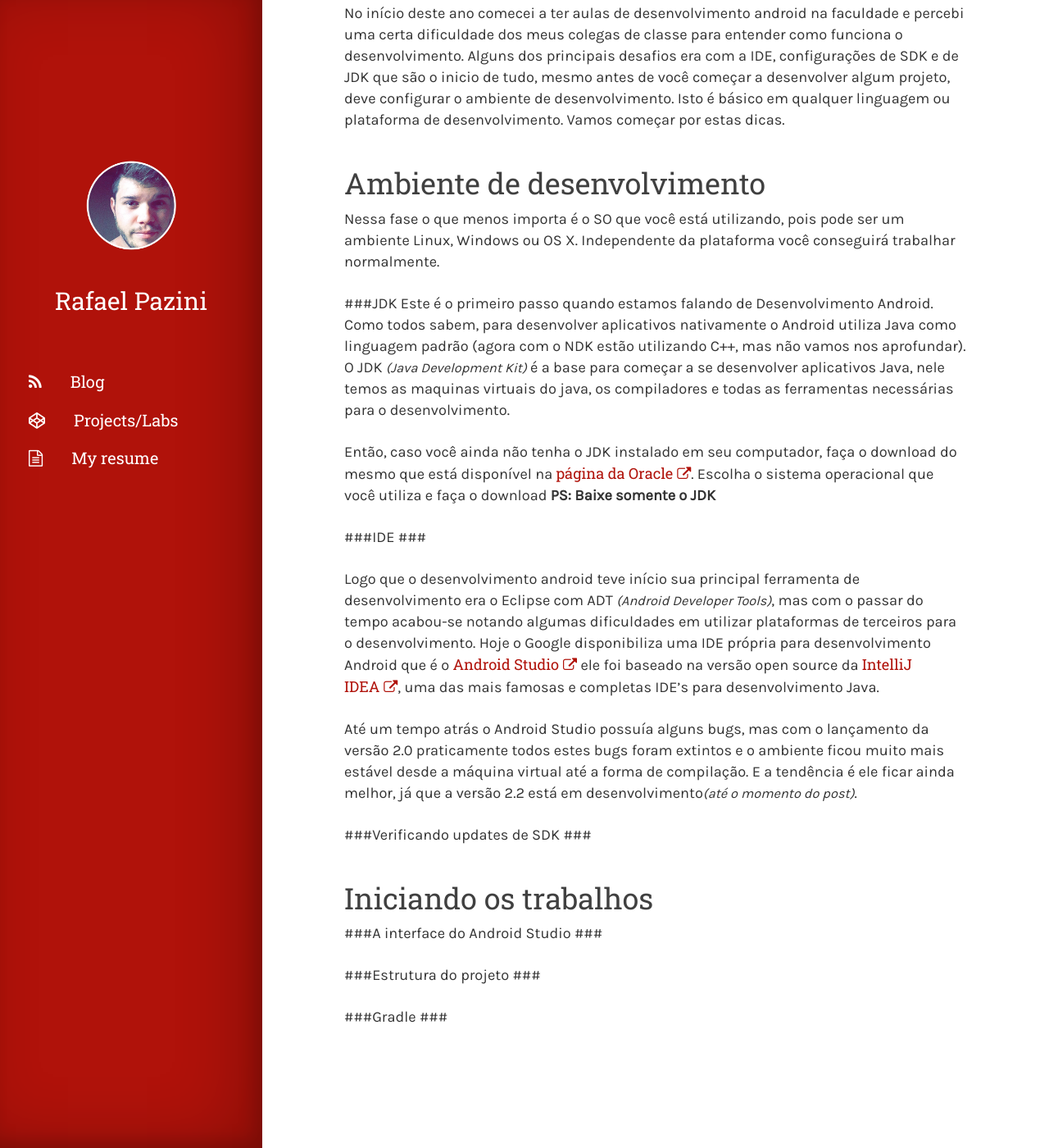
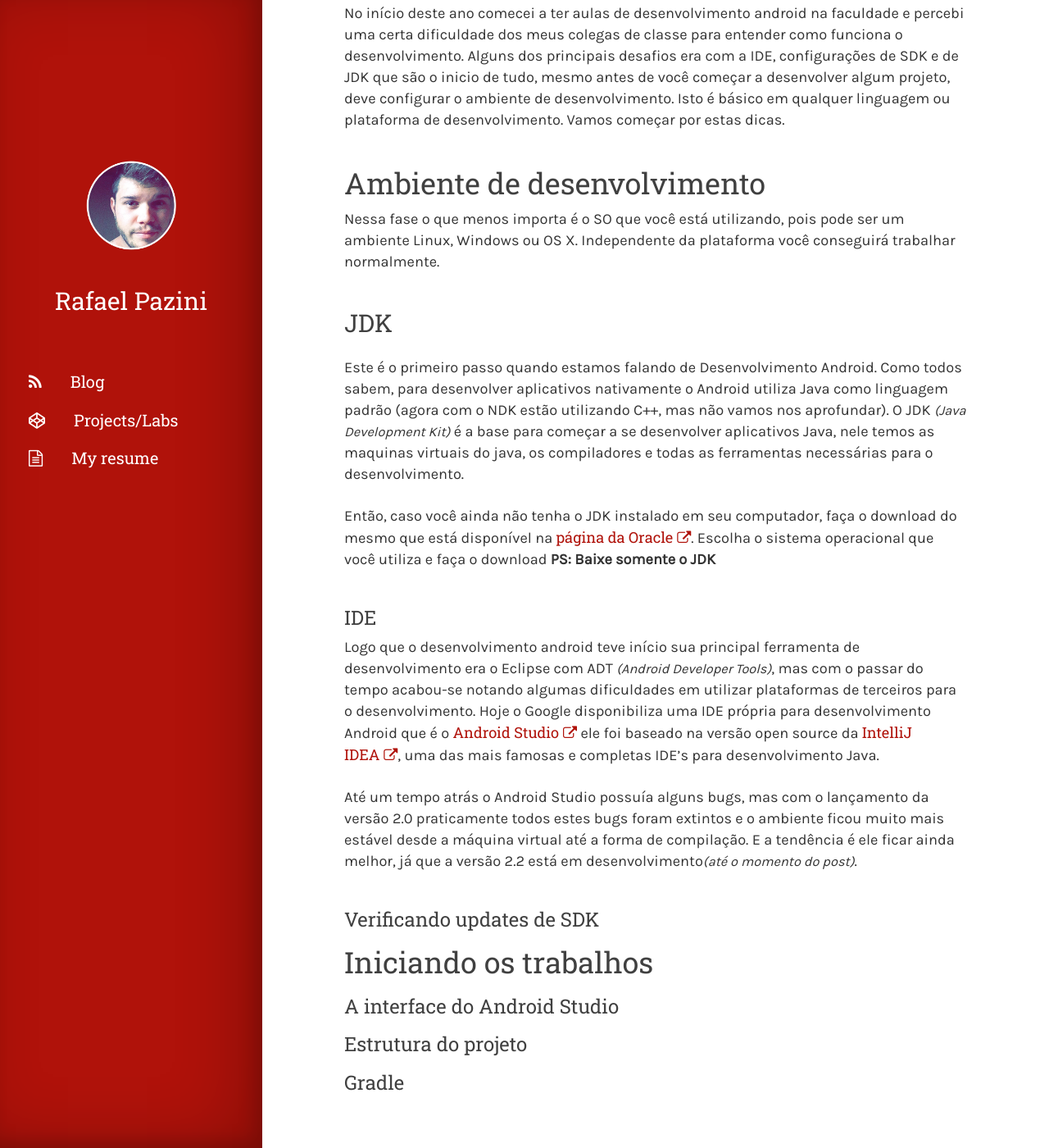
Before and after one commit to rflpazini/old-personal-rflpazini.com, a Jekyll site: the page built from _posts/2016-05-06-android-dev.md, in a window 1280 px wide and 1400 px high, scrolled down 789 px. Shown: the whole window at 82% size. Built offline with Jekyll 4.4.1, drawn with Linux system fonts in a browser that asks for light colours; nearby versions of some CDN libraries.

```diff
--- a/_posts/2016-05-06-android-dev.md
+++ b/_posts/2016-05-06-android-dev.md
@@ -14,24 +14,26 @@ Ambiente de desenvolvimento
 ===========================
 Nessa fase o que menos importa é o SO que você está utilizando, pois pode ser um ambiente Linux, Windows ou OS X. Independente da plataforma você conseguirá trabalhar normalmente.
 
-###JDK
+JDK
+------
+
 Este é o primeiro passo quando estamos falando de Desenvolvimento Android. Como todos sabem, para desenvolver aplicativos nativamente o Android utiliza Java como linguagem padrão (agora com o NDK estão utilizando C++, mas não vamos nos aprofundar). O JDK *(Java Development Kit)* é a base para começar a se desenvolver aplicativos Java, nele temos as maquinas virtuais do java, os compiladores e todas as ferramentas necessárias para o desenvolvimento.
 
 Então, caso você ainda não tenha o JDK instalado em seu computador, faça o download do mesmo que está disponível na [página da Oracle](http://www.oracle.com/technetwork/pt/java/javase/downloads/index.html){:target="_blank"}. Escolha o sistema operacional que você utiliza e faça o download **PS: Baixe somente o JDK**
 
-###IDE ###
+### IDE ###
 
 Logo que o desenvolvimento android teve início sua principal ferramenta de desenvolvimento era o Eclipse com ADT *(Android Developer Tools)*, mas com o passar do tempo acabou-se notando algumas dificuldades em utilizar plataformas de terceiros para o desenvolvimento. Hoje o Google disponibiliza uma IDE própria para desenvolvimento Android que é o [Android Studio](http://developer.android.com/sdk/index.html){:target="_blank"} ele foi baseado na versão open source da [IntelliJ IDEA](https://www.jetbrains.com/idea/){:target="_blank"}, uma das mais famosas e completas IDE's para desenvolvimento Java.
 
 Até um tempo atrás o Android Studio possuía alguns bugs, mas com o lançamento da versão 2.0 praticamente todos estes bugs foram extintos e o ambiente ficou muito mais estável desde a máquina virtual até a forma de compilação. E a tendência é ele ficar ainda melhor, já que a versão 2.2 está em desenvolvimento*(até o momento do post)*.
 
-###Verificando updates de SDK ###
+### Verificando updates de SDK ###
 
 Iniciando os trabalhos
 ======================
 
-###A interface do Android Studio ###
+### A interface do Android Studio ###
 
-###Estrutura do projeto ###
+### Estrutura do projeto ###
 
-###Gradle ###
+### Gradle ###
```
